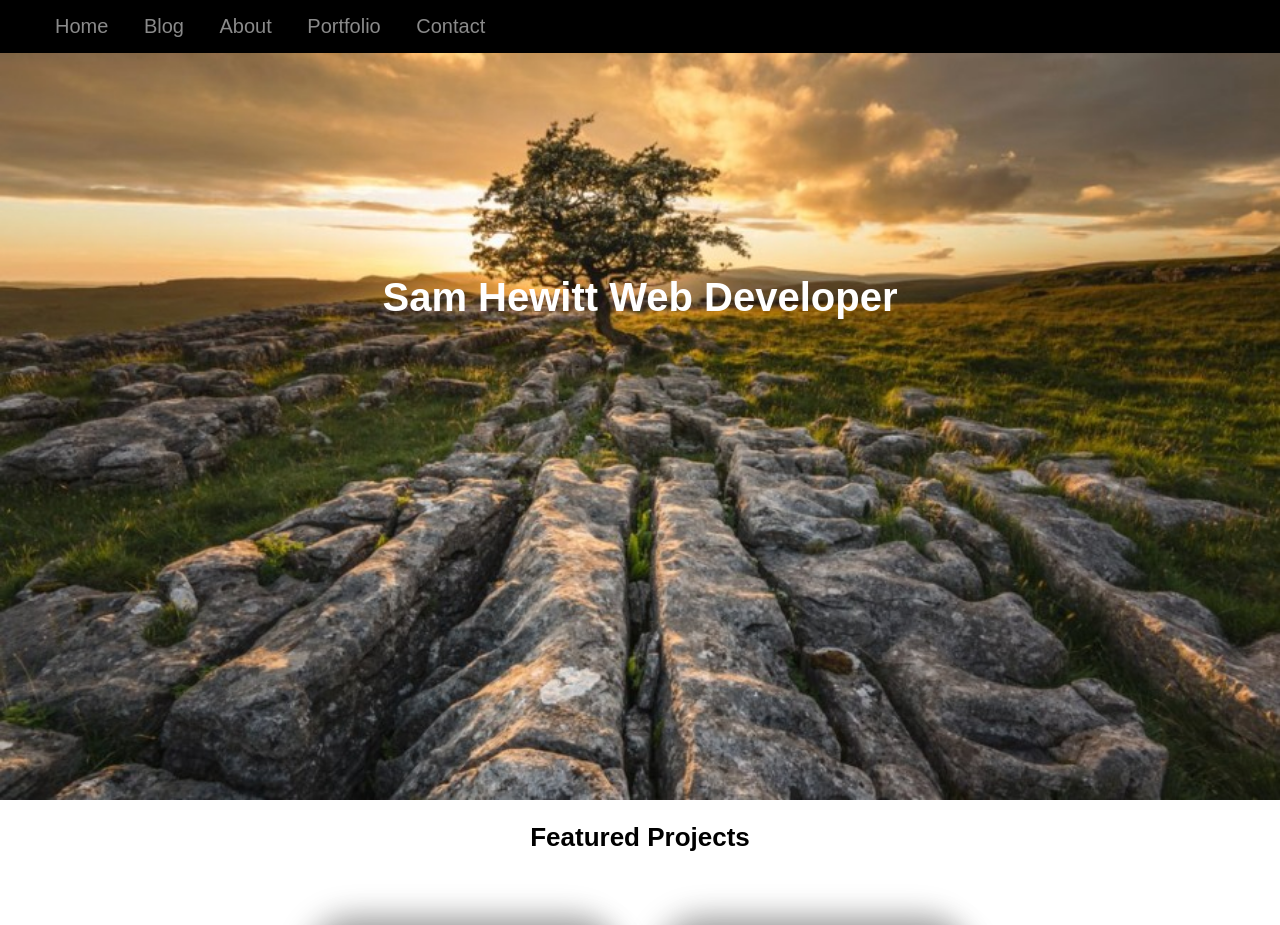
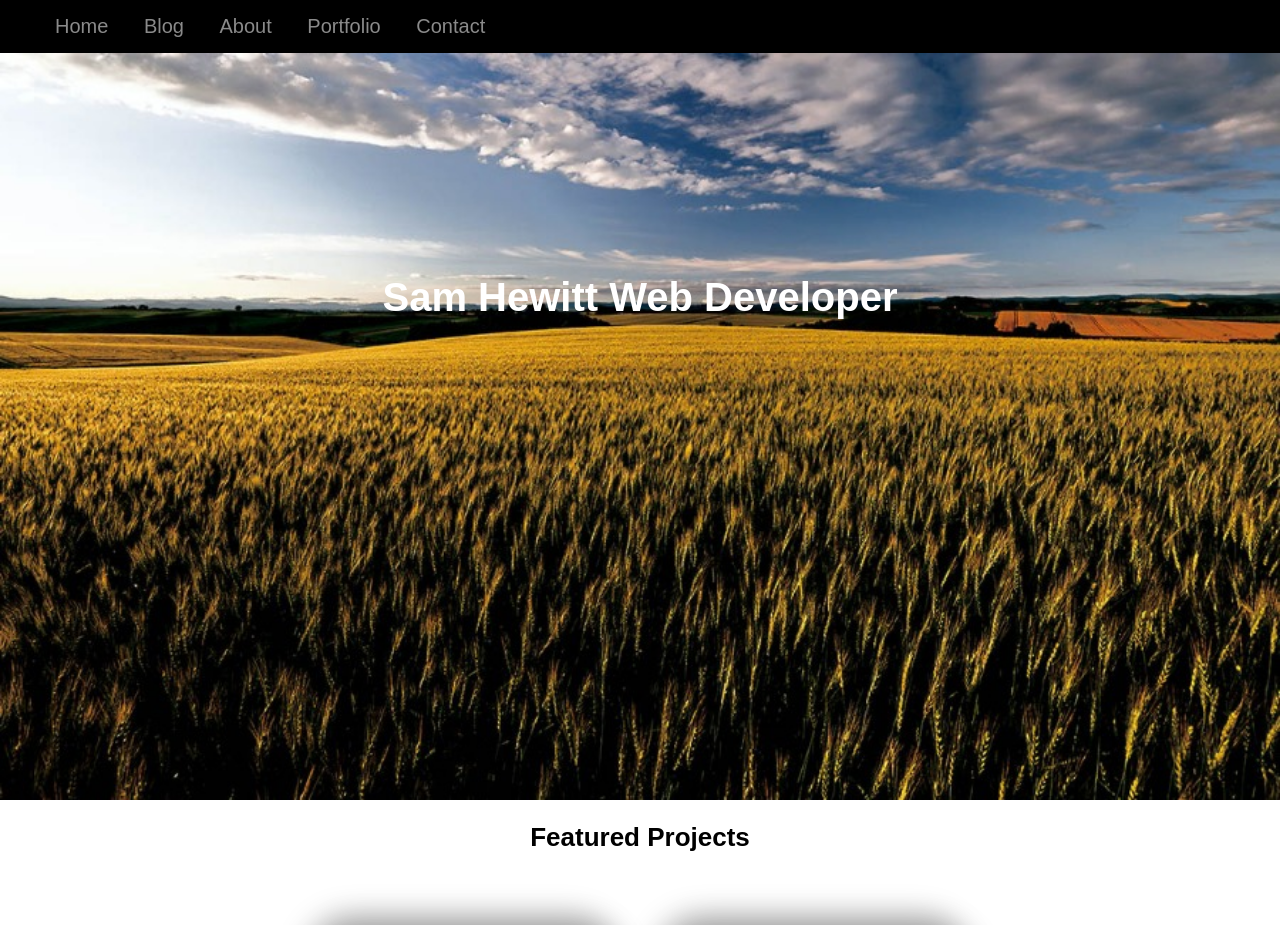
Before and after one commit to SamHewitt/CloudCannonPortfolio, a Jekyll site: the page built from portfolio/index.html, in a window 1280 px wide. Shown: the top 925 px of the page. Built offline with Jekyll 4.4.1, drawn with Linux system fonts in a browser that asks for light colours; some web fonts are replaced; grey boxes are pictures that could not be loaded.

Commit message:
Updated 'portfolio/_layouts/default.html' via CloudCannon

```diff
--- a/portfolio/_layouts/default.html
+++ b/portfolio/_layouts/default.html
@@ -62,7 +62,7 @@
             </h1>
             <h2 class="banner-text"></h2>
 
-            <img class="banner editable" src="uploads/gevemdq2krmcyvnpfybzby-1200-81.jpg" width="900" />
+            <img class="banner editable" width="900" src="uploads/canon-eos-r5-landscape-photography-2077-t-2.jpg" />
 
 
         </div>
```
